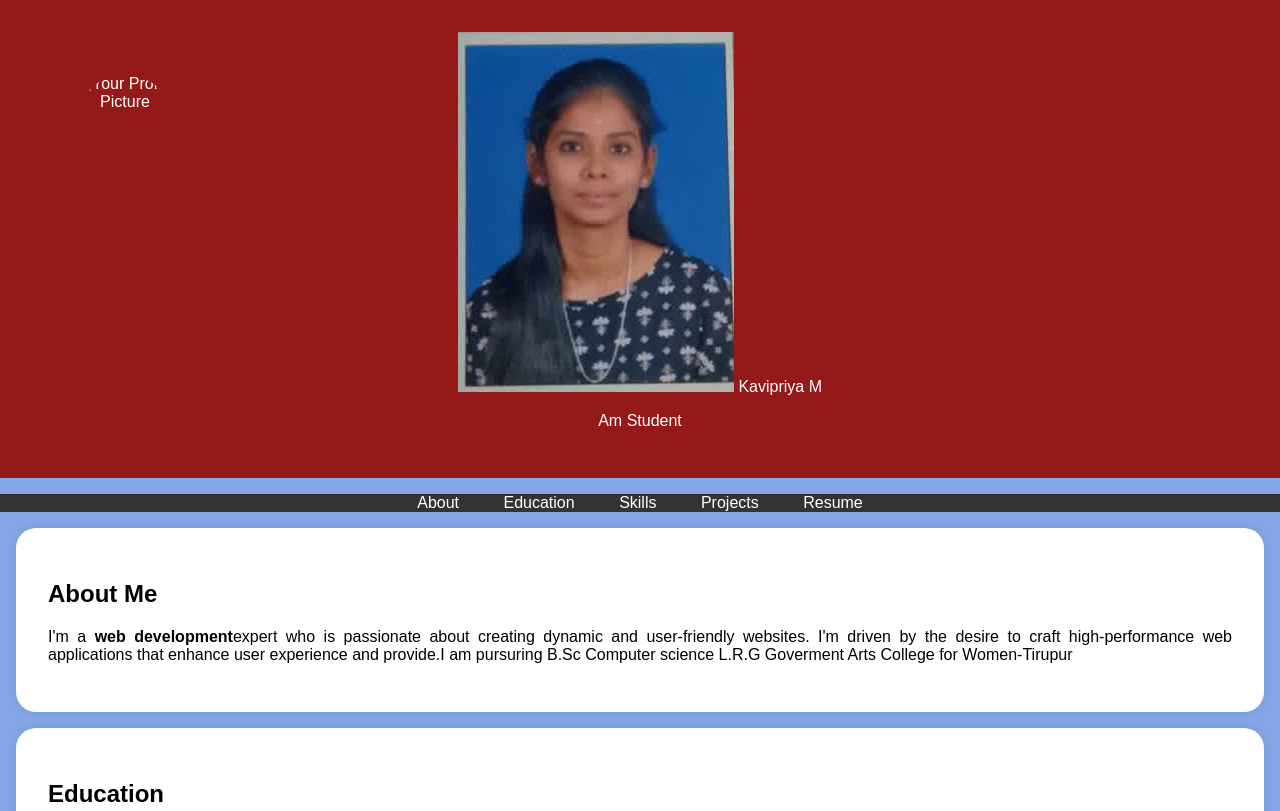
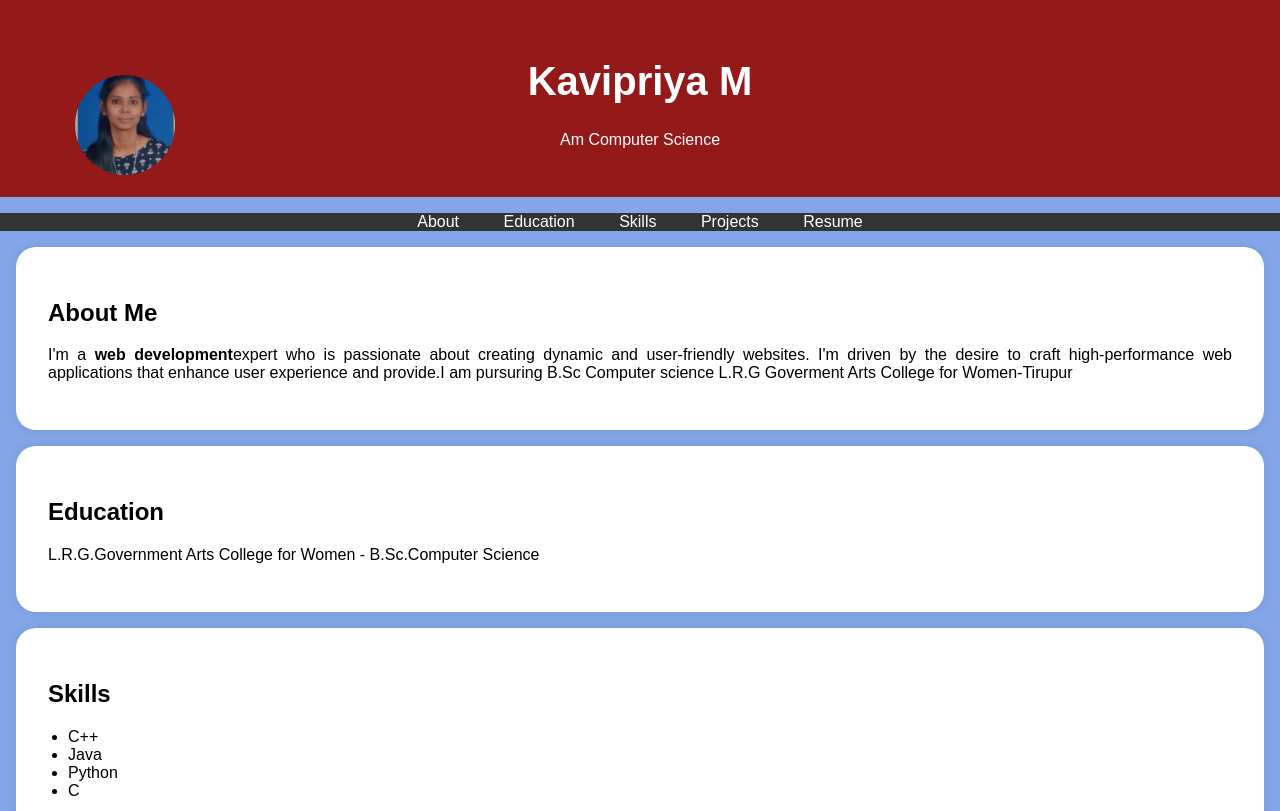
Before and after one commit to Kavi-2006priya/digital-portfolio-, a plain HTML site: page index.html in a window 1280 px wide. Shown: the top 811 px of the page. Drawn offline with Linux system fonts and the light colour scheme.

Commit message:
index.html

```diff
--- a/index.html
+++ b/index.html
@@ -94,10 +94,10 @@
 <body>
     <header>
         <div class="header-content">
-            <img src="IMG_20250319_192530_7.jpg">
-            <img src="passport photo.jpg" alt="Your Profile Picture" class="profile-picture"
+            <img src="IMG_20250319_192530_7.jpg"
+            <img src="passport photo.jpg" alt="Your Profile Picture" class="profile-picture">
             <h1>Kavipriya M</h1>
-            <p>Am Student</p>
+            <p>Am Computer Science</p>
         </div>
     </header>
 
```
